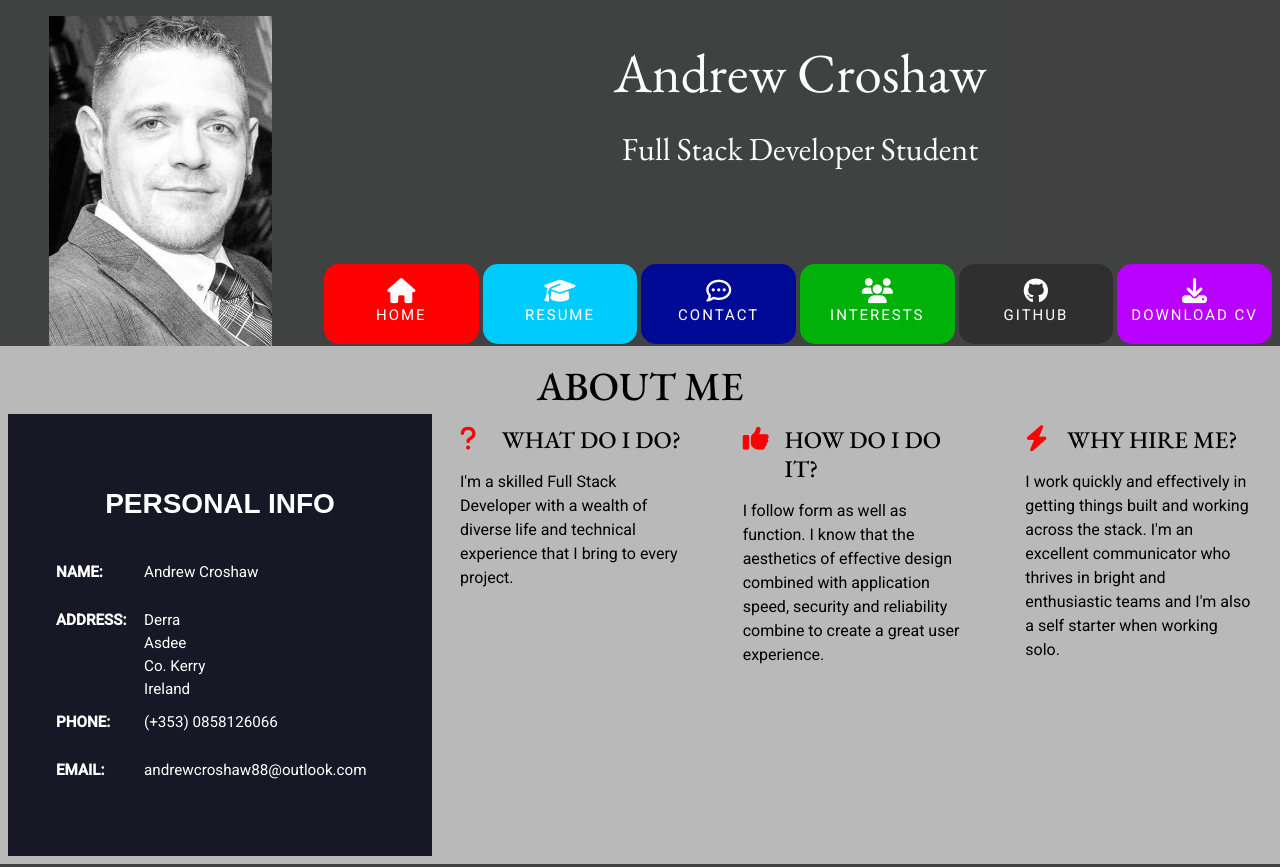
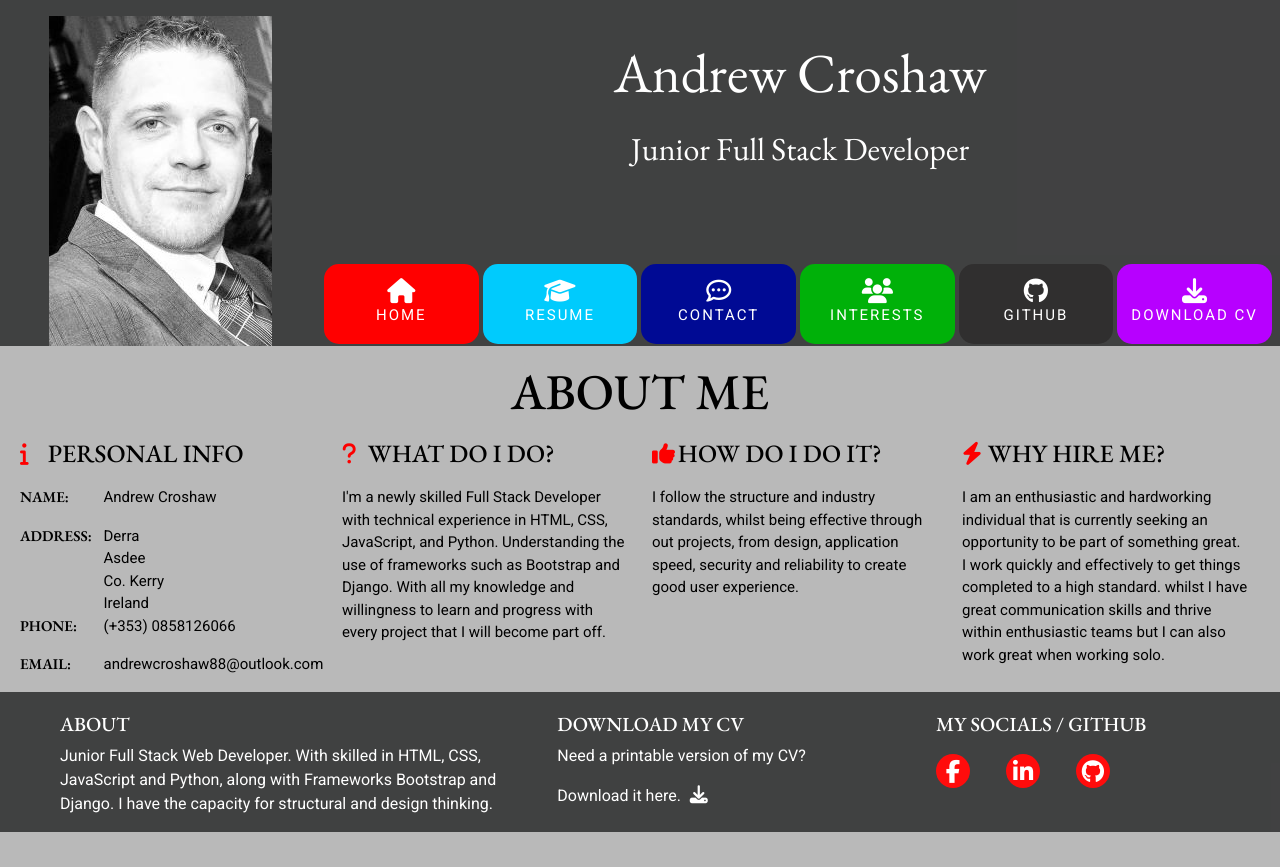
Before and after one commit to A-Croshaw/Andrew-CV, a plain HTML site: page index.html in a window 1280 px wide. Shown: the top 867 px of the page. After the commit the page ends 832 px from the top, so only its background shows below. Drawn offline with nearby package versions, Linux system fonts and the light colour scheme.

Commit message:
Changed information and tidied up styling issues within the home page

```diff
--- a/assets/css/style.css
+++ b/assets/css/style.css
@@ -2,11 +2,11 @@
 
 /*------Custom Vars------*/
 :root {
-    /** Fonts */
+    /**--Fonts--*/
     --headers: 'EB Garamond', serif, arial;
     --text-fonts: 'Roboto', serif, arial;
 
-    /* Colours */
+    /*--Colours--*/
     --background: #b9b9b9;
     --header-footer: #343536e7;
     --white: #ffffff;
@@ -22,7 +22,7 @@
     --nav-hover: #ffe600;
 }
 
-/*-----Special Paddings/Margins/Text-----*/
+/*------Special Paddings/Margins/Text------*/
 h1,
 h2,
 h3,
@@ -40,7 +40,11 @@ h5 {
     font-weight: 800;
 }
 
-/*-----body-----*/
+.page-headers{
+    font-size: 50px;
+}
+
+/*------body------*/
 body {
     font-family: var(--text-fonts);
     font-weight: 300;
@@ -48,7 +52,8 @@ body {
     color: var(--black);
 }
 
-/*---nav---*/
+/*------Header------*/
+/*--nav--*/
 .menu-home {
     background-color: var(--home);
 }
@@ -106,7 +111,7 @@ body {
     letter-spacing: 2px;
 }
 
-/*-----Heading-----*/
+/*--Heading--*/
 header{
     background-color: var(--header-footer);
 }
@@ -133,7 +138,7 @@ header{
     color: var(--white);
 }
 
-/*-----Footer-----*/
+/*------Footer------*/
 
 footer {
     background-color: var(--header-footer);
@@ -183,38 +188,35 @@ footer .cv-pdf i:hover {
     color: var(--black);
 }
 
-/*-----Personal Info-----*/
+/*------About Me------*/
 
-.bg-personal {
-    background-color: #171725;
-}
-.personal-info{
-    color: #ffffff;
+.about-sub-header{
+    margin-bottom: 10px;
+    font-size: 25px;
 }
 
-.personal-info-item {
-    margin-bottom: 10px;
-    font-size: .95rem;
-}
-
-.personal-info-header{
-    font-family: "Exo", sans-serif;
-    font-weight: 600;
-    margin-top: 25px;
-    margin-bottom: 40px;
-    text-align: center;
-}
-
-/*-----About Me-----*/
-
 .about-me-icon {
-    font-size: 26px;
+    padding-top: 4px;
+    font-size: 23px;
     color: #fd0000;
 }
 
-.about-me-heading {
-    margin-bottom: 15px;
+.personal-detail{
+    font-family: var(--text-fonts);
+    font-size: 15px;
+    margin: 0px;
 }
+
+.personal-item {
+    font-family: var(--headers);
+    font-size: 15px;
+}
+
+.about-info{
+    font-family: var(--text-fonts);
+    font-size: 15px;
+}
+
 
 /*-----GitHub-----*/
 
--- a/index.html
+++ b/index.html
@@ -31,7 +31,7 @@
             <div class="col-12 col-md-8 col-lg-9 col-xxl-10">
                 <div class="row mb-lg-5">
                         <h1 class="name text-center">Andrew Croshaw</h1>
-                        <h2 class="title text-center my-lg-4"> Full Stack Developer Student</h2>
+                        <h2 class="title text-center my-lg-4"> Junior Full Stack Developer </h2>
                 </div>
                 <div class="row mt-5 pt-4 pe-2">
                     <div class="col-4 col-lg-2 list-inline-item m-0 p-0">
@@ -69,35 +69,42 @@
         </div>
     </header>
     <section class="container-fluid">
-        <div class="row pt-3">
-                <h1 class="uppercase text-center">About Me</h1>
+        <div class="row pt-3 mb-2">
+                <h2 class="uppercase text-center page-headers">About Me</h2>
         </div>
-        <div class="row ps-md-2">
-            <div class="col-12 col-md-5 col-lg-5 col-xl-4 col-xxl-3 bg-personal personal-info p-lg-5 mt-1 mb-2">
+       <div class="row px-md-5 px-xl-1 mx-2 mx-xl-1 mx-xxl-2">
+            <div class="col-12 col-md-6 col-xl-3 m-0 p-0 mt-md-2">
                 <div class="row">
-                    <h3 class="personal-info-header uppercase">
+                    <div class="col-2 col-sm-1">
+                        <div class="row">
+                            <i class="about-me-icon fa-solid fa-info" aria-hidden="true"></i>
+                        </div>
+                    </div>
+                    <div class="col-10 col-sm-11">
+                        <h3 class="about-sub-header uppercase">
                             Personal Info
                         </h3>
                     </div>
-                <div class="row personal-info-item justify-content-center justify-content-md-start">
-                    <div class="col-3">
+                    <div class="col-12 mt-2">
+                        <div class="row">
+                            <div class="personal-item col-3">
                                 <p class="uppercase bold">
                                     Name:
                                 </p>
                             </div>
-                    <div class="col-9 col-sm-4 col-md-9">
+                            <div class="personal-detail col-9">
                                 <p class="p-0 m-0">
                                     Andrew Croshaw
                                 </p>
                             </div>
                         </div>
-                <div class="row personal-info-item justify-content-center justify-content-md-start">
-                    <div class="col-3">
+                        <div class="row">
+                            <div class="personal-item col-3">
                                 <p class="uppercase bold">
                                     Address:
                                 </p>
                             </div>
-                    <div class="col-9 col-sm-4 col-md-9">
+                            <div class="personal-detail col-9">
                                 <p class="p-0 m-0">
                                     Derra
                                 </p>
@@ -112,75 +119,95 @@
                                 </p>
                             </div>
                         </div>
-                <div class="row personal-info-item justify-content-center justify-content-md-start">
-                    <div class="col-3">
+                        <div class="row">
+                            <div class="personal-item col-3">
                                 <p class="uppercase bold">
                                     Phone:
                                 </p>
                             </div>
-                    <div class="col-9 col-sm-4 col-md-9">
+                            <div class="personal-detail col-9">
                                 <p class="p-0 m-0">
                                     (+353) 0858126066
                                 </p>
                             </div>
                         </div>
-                <div class="row personal-info-item justify-content-center justify-content-md-start">
-                    <div class="col-3">
+                        <div class="row">
+                            <div class=" personal-item col-3">
                                 <p class="uppercase bold">
                                     Email:
                                 </p>
                             </div>
-                    <div class="col-9 col-sm-4 col-md-9">
+                            <div class="personal-detail col-9">
                                 <p class="p-0 m-0">
                                     andrewcroshaw88@outlook.com
                                 </p>
                             </div>
                         </div>
                     </div>
-            <div class="col-12 col-md-7 col-lg-7 col-xl-8 col-xxl-9">
-
+                </div>
+            </div>
+            <div class="col-12 col-md-6 col-xl-3 mt-md-2">
                 <div class="row">
-                    <div class="col-12 col-xl-4">
-                        <div class="row p-3">
-                            <div class="col-2">
+                    <div class="col-2 col-sm-1">
+                        <div class="row">
                             <i class="about-me-icon fa fa-question" aria-hidden="true"></i>
                         </div>
-                            <div class="col-10">
-                                <h4 class="about-me-heading uppercase">What do I do?</h4>
                     </div>
-                            <div class="col-12">
+                    <div class="col-10 col-sm-11">
+                        <h3 class="about-sub-header uppercase">What do I do?</h3>
+                    </div>
+                    <div class="col-12 mt-2">
+                        <div class="row about-info">
+                            <div class="col">
                                 <p>
-                                    I'm a skilled Full Stack Developer with a wealth of diverse life and technical experience that I bring to every project.
+                                    I'm a newly skilled Full Stack Developer with technical experience in HTML, CSS, JavaScript, and Python.
+                                    Understanding the use of frameworks such as Bootstrap and Django. With all my
+                                    knowledge and willingness to learn and progress with every project that I will become part off.
                                 </p>
                             </div>
                         </div>
                     </div>
-                    <div class="col-12 col-xl-4 ">
-                        <div class="row  p-3">
-                            <div class="col-2">
+                </div>
+            </div>
+            <div class="col-12 col-md-6 col-xl-3 mt-md-2">
+                <div class="row">
+                    <div class="col-2 col-sm-1">
+                        <div class="row">
                             <i class="about-me-icon fa fa-thumbs-up" aria-hidden="true"></i>
                         </div>
-                            <div class="col-10">
-                                <h4 class="about-me-heading uppercase">How do I do it?</h4>
                     </div>
-                            <div class="col-12">
+                    <div class="col-10 col-sm-11">
+                        <h3 class="about-sub-header uppercase">How do I do it?</h3>
+                    </div>
+                    <div class="col-12 mt-2">
+                        <div class="row about-info">
+                            <div class="col">
                                 <p>
-                                    I follow form as well as function. I know that the aesthetics of effective design combined with application speed, security and reliability combine to create a great user experience.
+                                    I follow the structure and industry standards, whilst being effective through out projects,
+                                    from design, application speed, security and reliability to create good user experience.
                                 </p>
                             </div>
                         </div>
                     </div>
-                    <div class="ccol-12 col-xl-4">
-                        <div class="row p-3">
-                            <div class="col-2">
+                </div>
+            </div>
+            <div class="col-12 col-md-6 col-xl-3 mt-md-2">
+                <div class="row">
+                    <div class="col-2 col-sm-1">
+                        <div class="row">
                             <i class="about-me-icon fa fa-bolt" aria-hidden="true"></i>
                         </div>
-                            <div class="col-10">
-                                <h4 class="about-me-heading uppercase">Why hire me?</h4>
                     </div>
-                            <div class="col-12">
+                    <div class="col-10 col-sm-11">
+                        <h3 class="about-sub-header uppercase">Why hire me?</h3>
+                    </div>
+                    <div class="col-12 mt-2">
+                        <div class="row about-info">
+                            <div class="col">
                                 <p>
-                                    I work quickly and effectively in getting things built and working across the stack. I'm an excellent communicator who thrives in bright and enthusiastic teams and I'm also a self starter when working solo.
+                                    I am an enthusiastic and hardworking individual that is currently seeking an opportunity to be part of something great.
+                                    I work quickly and effectively to get things completed to a high standard. whilst I have great communication skills and
+                                    thrive within enthusiastic teams but I can also work great when working solo.
                                 </p>
                             </div>
                         </div>
@@ -195,7 +222,9 @@
             <div class="col-12 col-lg-5 col-xxl-6">
                 <h5 class="uppercase pb-2">About</h5>
                 <p class="inline-block">
-                    Junior Full Stack Web Developer. With skilled in HTML, CSS, JavaScript and Python, along with Frameworks Bootstrap and Django. I have the capacity for structural and design thinking.
+                    Junior Full Stack Web Developer. With skilled in HTML, CSS,
+                    JavaScript and Python, along with Frameworks Bootstrap and Django.
+                    I have the capacity for structural and design thinking.
                 </p>
             </div>
             <div class="col-12 col-md-6 col-lg-4 col-xxl-4 ps-lg-3 ps-xxl-5">
```
Also changed, not shown: hhhaj.html (added). Lines whose indentation alone changed are shown as unchanged.
